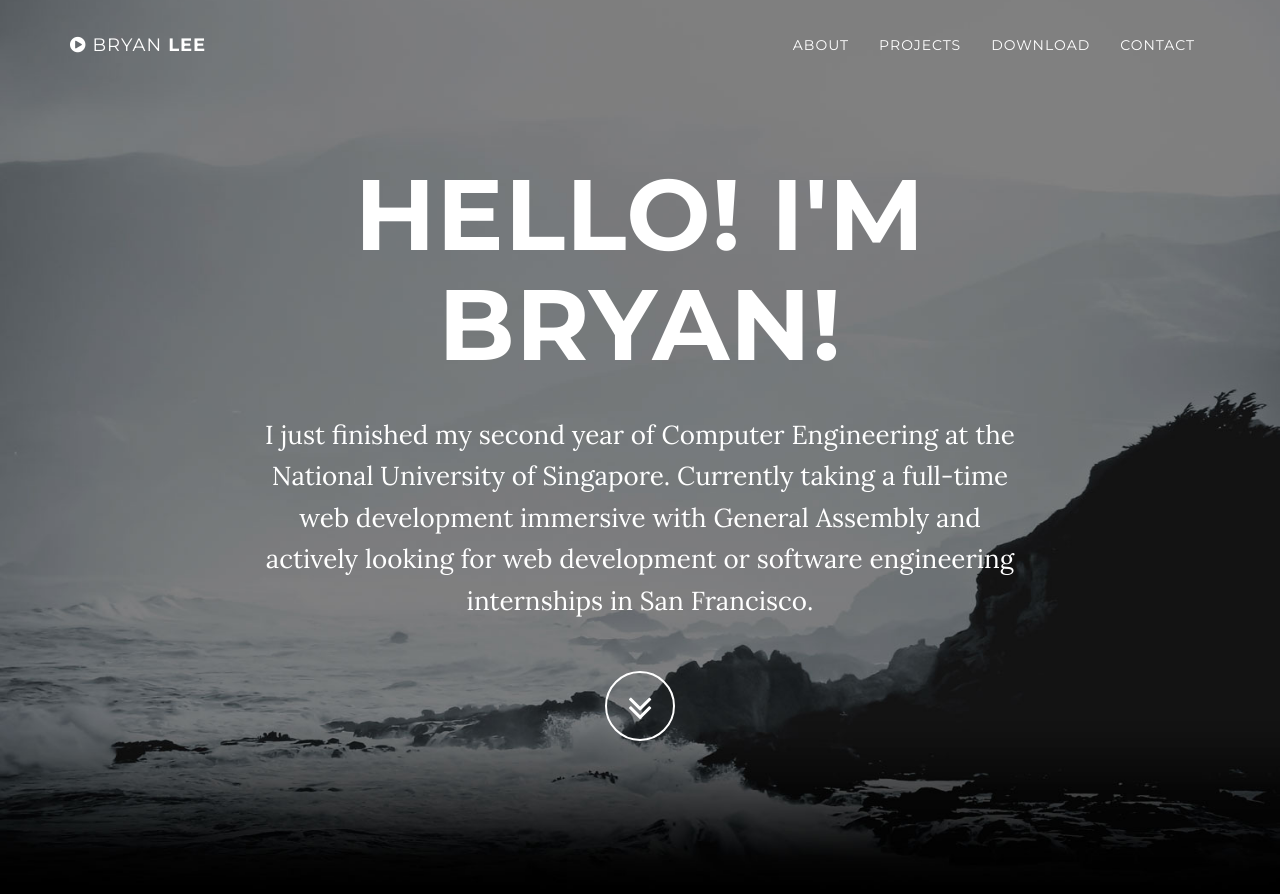
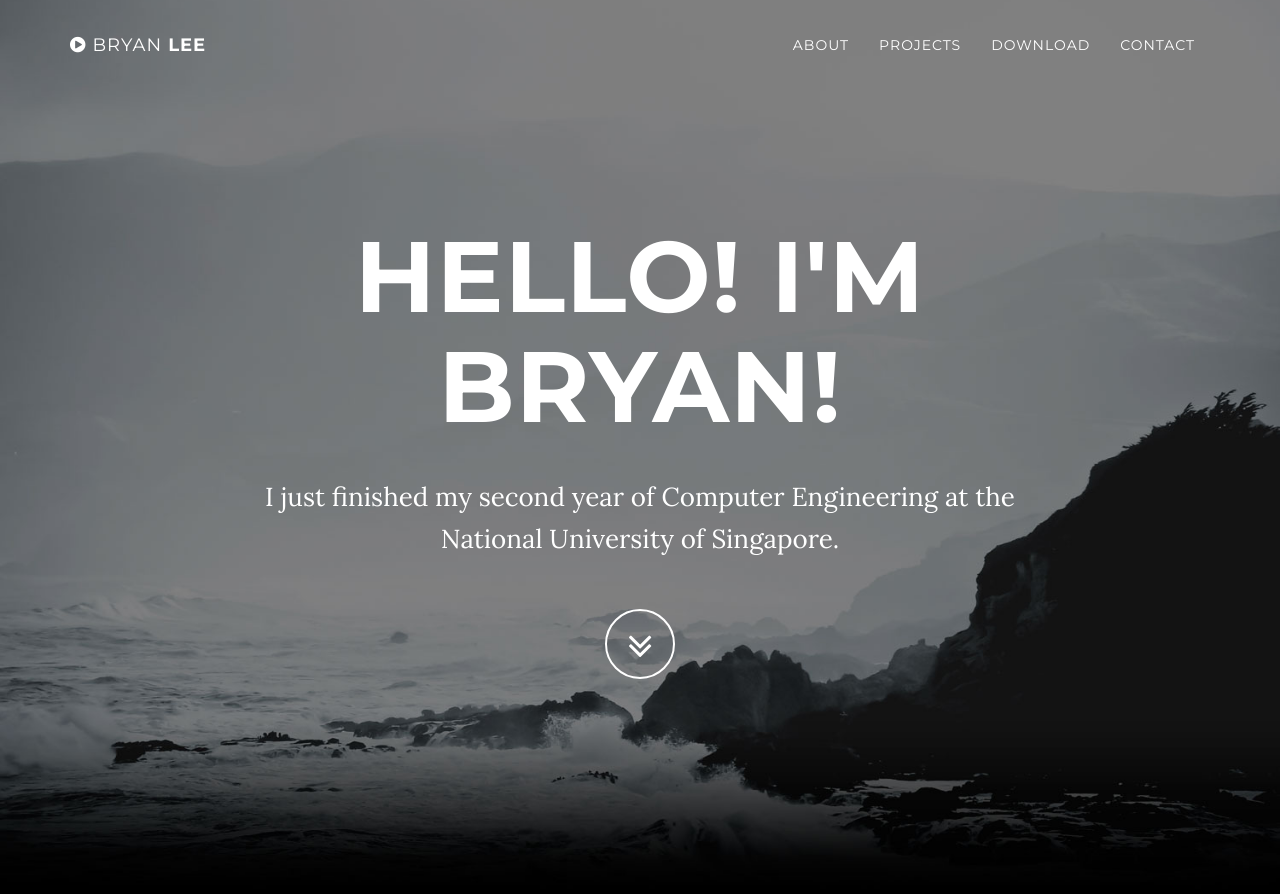
Before and after one commit to bryanleejh/bryanleejh.github.io, a Jekyll site: the page index.html, which Jekyll copies as it is, in a window 1280 px wide and 900 px high. Shown: the top 894 px of the window. Built offline with Jekyll 4.4.1, drawn with Linux system fonts in a browser that asks for light colours; nearby versions of some CDN libraries; some of the changed text lies outside the part shown.

Commit message:
Update index.html

```diff
--- a/index.html
+++ b/index.html
@@ -88,8 +88,7 @@
                 <div class="row">
                     <div class="col-md-8 col-md-offset-2">
                         <h1 class="brand-heading">Hello! I'm Bryan!</h1>
-                        <p class="intro-text">I just finished my second year of Computer Engineering at the National University of Singapore.
-                            Currently taking a full-time web development immersive with General Assembly and actively looking for web development or software engineering internships in San Francisco.</p>
+                        <p class="intro-text">I just finished my second year of Computer Engineering at the National University of Singapore.</p>
                         <a href="#about" class="btn btn-circle page-scroll">
                             <i class="fa fa-angle-double-down animated"></i>
                         </a>
```
Also changed, not shown: other parts of index.html (+1 -0 lines).
